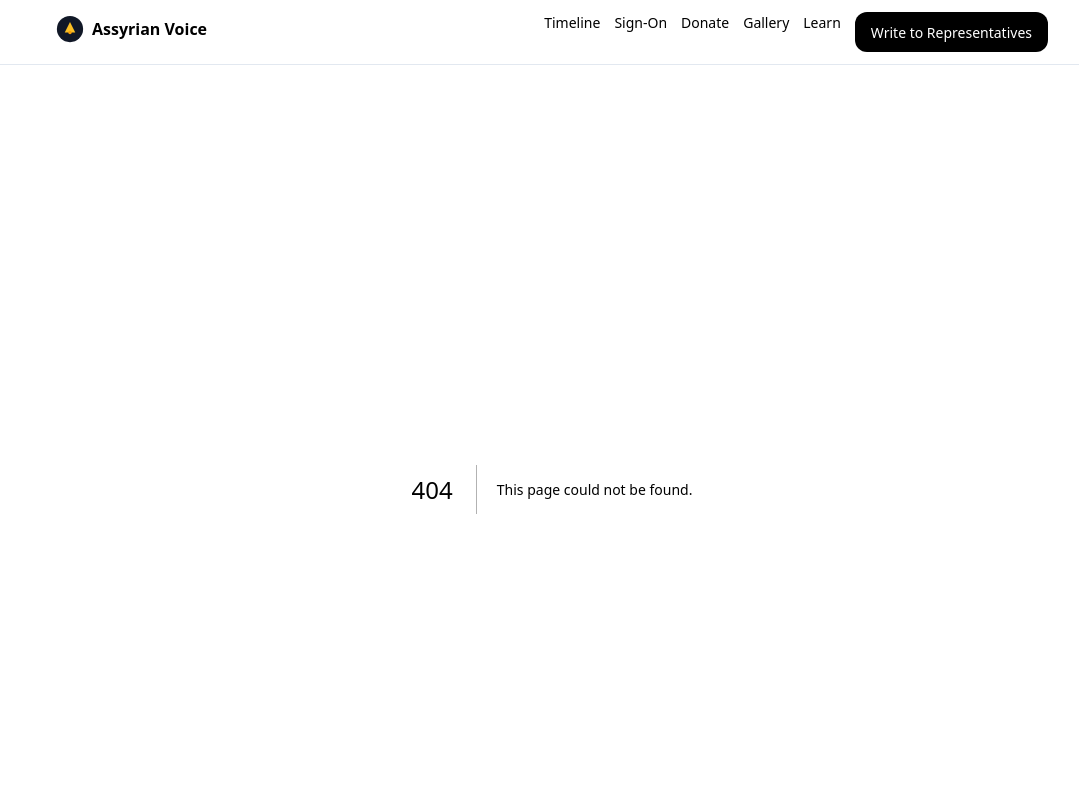
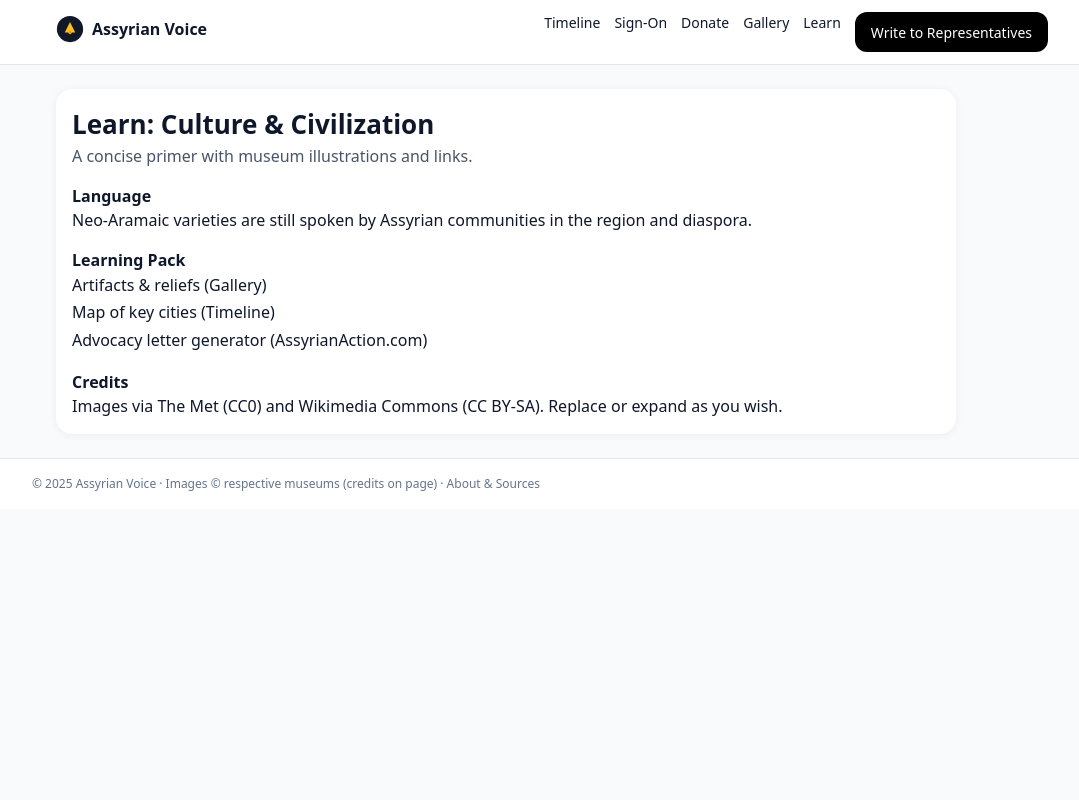
Before and after one commit to Roberttheone/assyrianvoice.org, a Next.js app: page /learn in a window 1280 px wide. Before the commit this address had no page. Shown: the top 800 px of the page, without its empty margins (88-1167 px from the left). Built offline with nearby package versions, Linux system fonts and the light colour scheme.

Commit message:
Create page.tsx

```diff
--- /dev/null
+++ b/src/app/learn/page.tsx
@@ -0,0 +1,24 @@
+export default function Learn(){
+  return (
+    <article className="card" style={{maxWidth:900}}>
+      <h1 style={{fontSize:26,fontWeight:800}}>Learn: Culture & Civilization</h1>
+      <p style={{color:'var(--muted)'}}>A concise primer with museum illustrations and links.</p>
+      <section style={{marginTop:16}}>
+        <h2 style={{fontWeight:800}}>Language</h2>
+        <p>Neo-Aramaic varieties are still spoken by Assyrian communities in the region and diaspora.</p>
+      </section>
+      <section style={{marginTop:16}}>
+        <h2 style={{fontWeight:800}}>Learning Pack</h2>
+        <ul style={{lineHeight:1.7}}>
+          <li><a href="/gallery">Artifacts & reliefs (Gallery)</a></li>
+          <li><a href="/voice/timeline">Map of key cities (Timeline)</a></li>
+          <li><a href="https://assyrianaction.com/action/write" target="_blank">Advocacy letter generator (AssyrianAction.com)</a></li>
+        </ul>
+      </section>
+      <section style={{marginTop:16}}>
+        <h2 style={{fontWeight:800}}>Credits</h2>
+        <p>Images via The Met (CC0) and Wikimedia Commons (CC BY-SA). Replace or expand as you wish.</p>
+      </section>
+    </article>
+  );
+}
```
